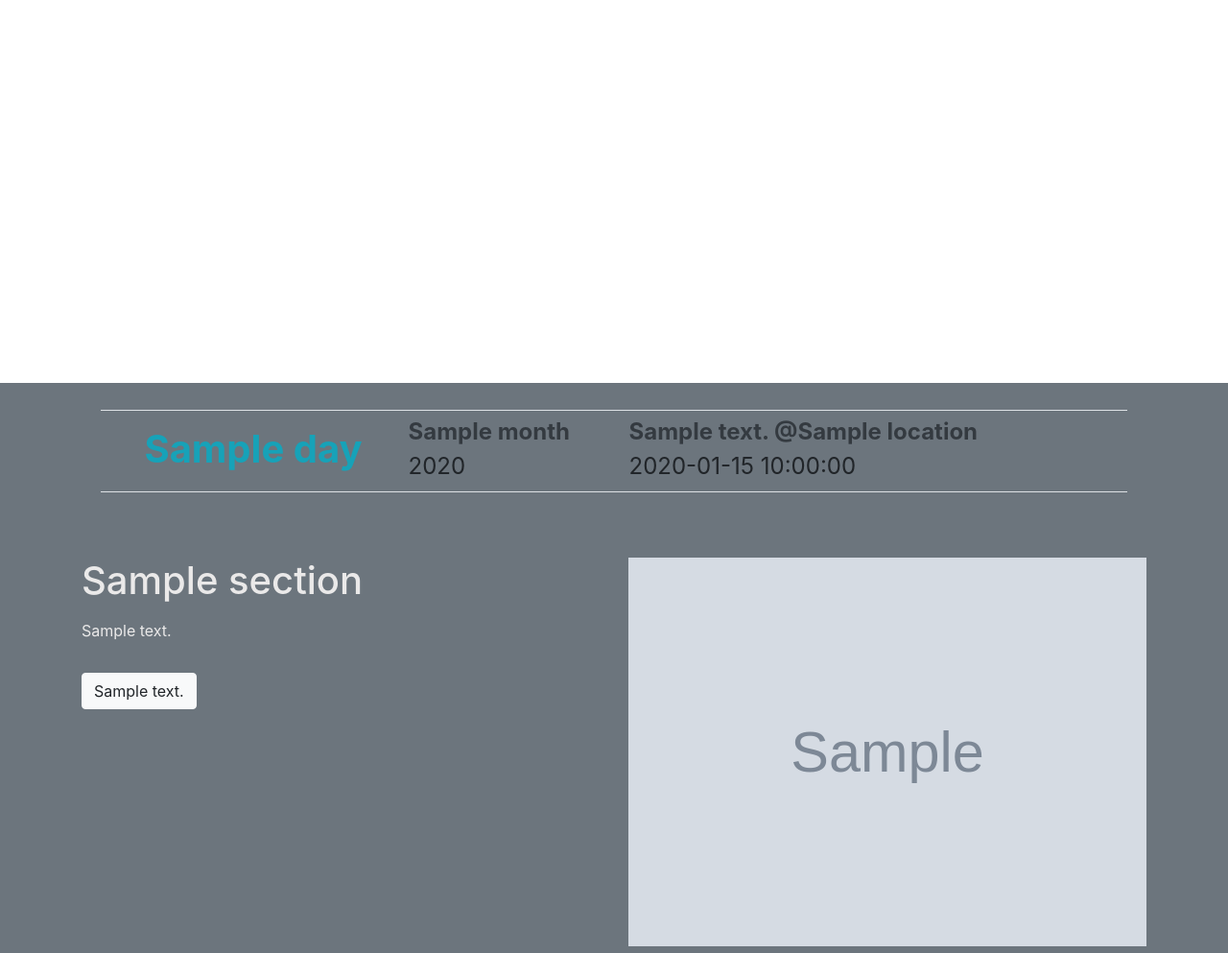
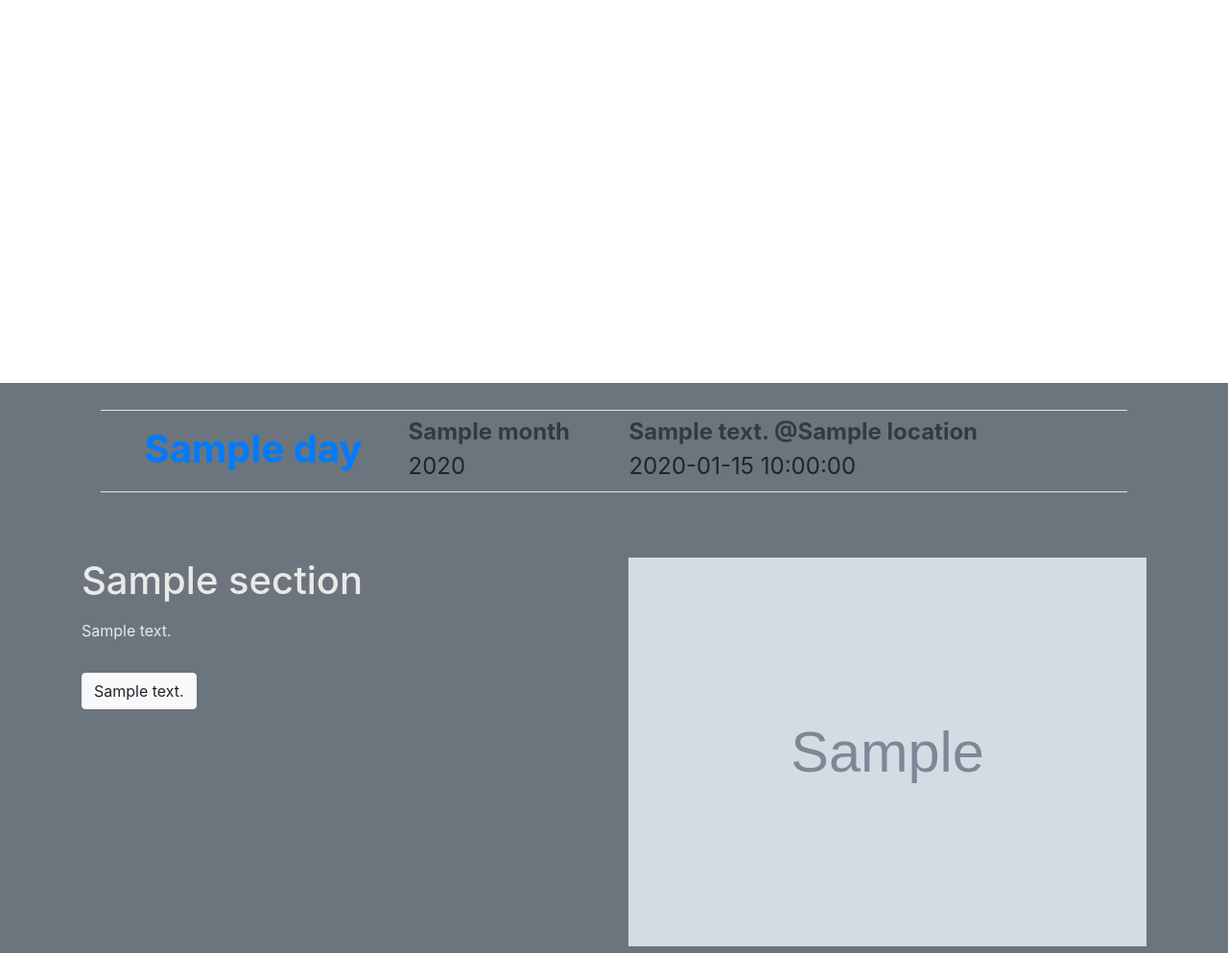
Before and after one commit to FAUSheppy/flask-json-dream-website, a Flask app: template templates/index.html in a window 1280 px wide. Shown: the part 57-1050 px from the top of the page at 96% size. Run offline with Flask 2, Linux system fonts and the light colour scheme; the template is opened without the code that fills it: most values are stand-ins (such as "Sample title", 1, 10 or a date in 2020); grey boxes marked "Sample" are stand-in pictures; some libraries are stand-ins or nearby versions.

Commit message:
change color of day display

```diff
--- a/templates/events.html
+++ b/templates/events.html
@@ -9,7 +9,7 @@
             <div class="event-responsive pt-1 border-bottom
 		    {% if loop.index == 1 %} border-top {% endif %} col">
               <div class="d-flex justify-content-center align-items-center">
-                <h1 class="mr-5 text-primary font-weight-bold text-info date-responsive ">
+                <h1 class="mr-5 text-primary font-weight-bold text-color-special date-responsive ">
 		    {{ event["day"] }}
 		</h1>
                 <div>
```
